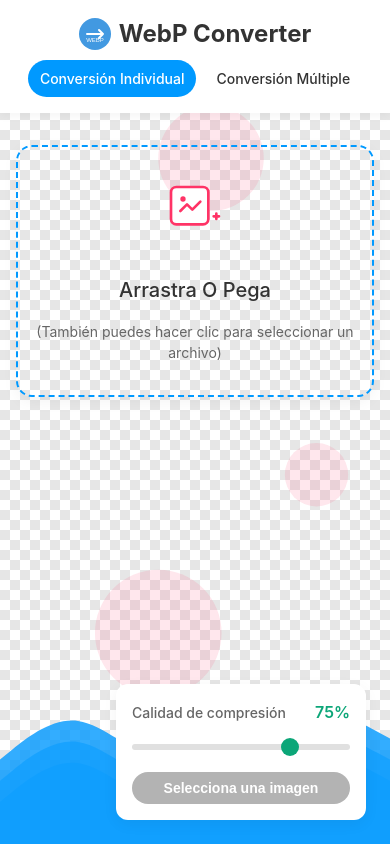
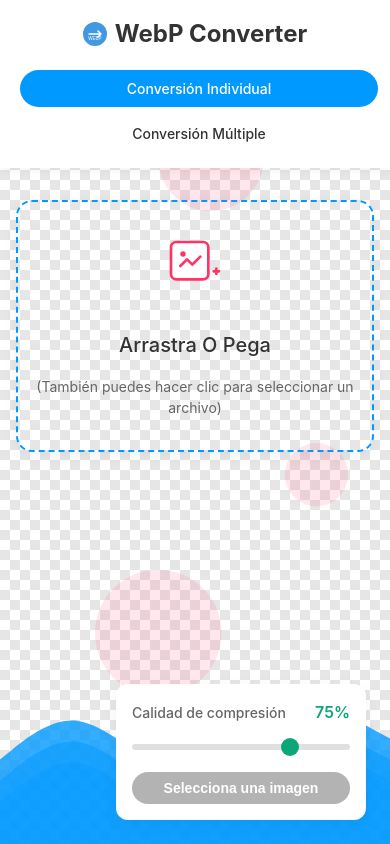
Before and after one commit to carlospp1/conversor-img-webp, a React (Vite) app: page / in a window 390 px wide. Built offline with nearby package versions, Linux system fonts and the light colour scheme.

Commit message:
add responsive

```diff
--- a/src/index.css
+++ b/src/index.css
@@ -1,3 +1,6 @@
+/* Importar los estilos responsive */
+@import './responsive.css';
+
 :root {
   --primary-color: #0099ff;
   --accent-color: #FF3366;
--- /dev/null
+++ b/src/responsive.css
@@ -0,0 +1,130 @@
+/* Reglas responsive para mantener el diseño actual */
+
+/* Pantallas grandes */
+@media screen and (max-width: 1200px) {
+  .container {
+    padding: 10px;
+  }
+
+  .header-content {
+    padding: 0 10px;
+  }
+}
+
+/* Tablets */
+@media screen and (max-width: 768px) {
+  .header-content {
+    flex-direction: column;
+    padding: 10px;
+  }
+
+  .main-nav {
+    margin-top: 10px;
+    width: 100%;
+  }
+
+  .nav-item {
+    padding: 8px 12px;
+    font-size: 14px;
+  }
+
+  .dropzone {
+    min-height: 180px;
+  }
+
+  .image-preview {
+    padding: 10px;
+  }
+
+  .compression-container {
+    height: auto;
+    max-height: 400px;
+  }
+
+  /* Ajustes para el panel de calidad */
+  .quality-control {
+    position: static;
+    width: 100%;
+    bottom: auto;
+    right: auto;
+    margin-top: 15px;
+    box-shadow: 0 2px 8px rgba(0, 0, 0, 0.1);
+  }
+}
+
+/* Móviles */
+@media screen and (max-width: 480px) {
+  .header-content {
+    padding: 5px;
+  }
+
+  .logo {
+    font-size: 18px;
+  }
+
+  .logo img {
+    width: 24px;
+    height: 24px;
+  }
+
+  .main-nav {
+    display: flex;
+    flex-direction: column;
+    gap: 8px;
+  }
+
+  .nav-item {
+    text-align: center;
+    width: 100%;
+  }
+
+  .dropzone {
+    min-height: 150px;
+    padding: 10px;
+  }
+
+  .dropzone-icon {
+    font-size: 40px;
+  }
+
+  .image-preview-title {
+    flex-direction: column;
+    gap: 10px;
+  }
+
+  .clear-button {
+    width: 100%;
+  }
+
+  .compression-row {
+    font-size: 14px;
+  }
+
+  .global-drop-indicator {
+    font-size: 16px;
+    padding: 10px;
+  }
+
+  /* Ajustes para botones en móvil */
+  .convert-button {
+    padding: 12px 10px;
+  }
+
+  /* Ajustes para la vista de comparación */
+  .comparison-container {
+    max-height: 300px;
+  }
+}
+
+/* Pantallas muy pequeñas */
+@media screen and (max-width: 360px) {
+  .compression-row {
+    flex-direction: column;
+    align-items: flex-start;
+    margin-bottom: 8px;
+  }
+
+  .compression-row strong {
+    margin-top: 2px;
+  }
+}
```
